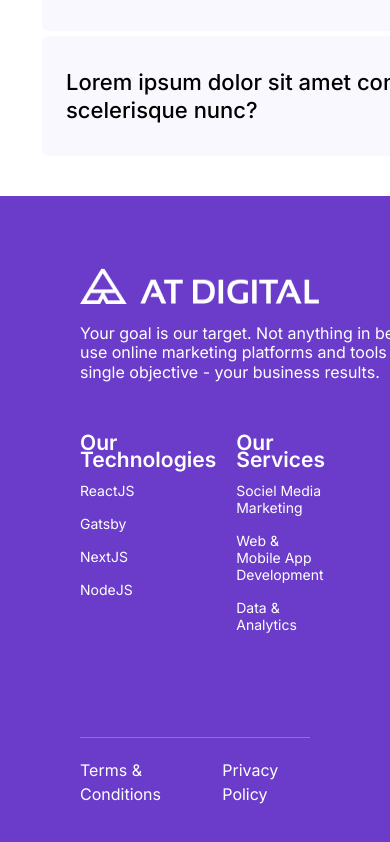
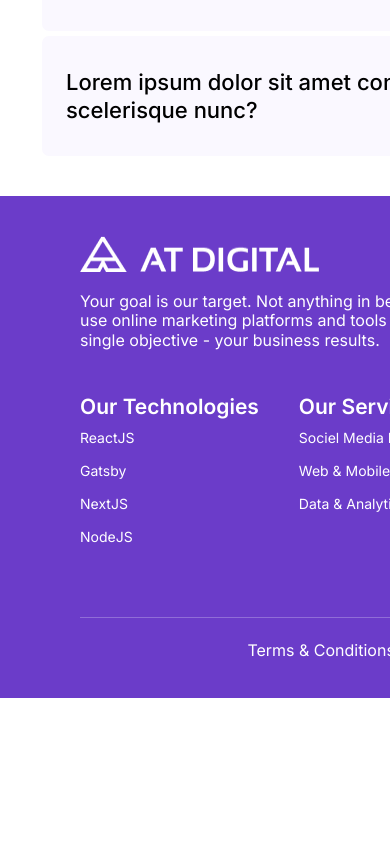
Before and after one commit to IT21307058/AT-Digital, a React (Create React App) app: page / in a window 390 px wide. Shown: the part 1848-2690 px from the top of the page. After the commit the page ends 2546 px from the top, so only its background shows below. Built offline with nearby package versions, Linux system fonts and the light colour scheme.

Commit message:
changed cmmited

```diff
--- a/src/components/Footer/Fotter.css
+++ b/src/components/Footer/Fotter.css
@@ -8,6 +8,7 @@
 
 .fotter{
     background-color: var(--primaryColor);
+    width: 1440px;
 }
 
 .sb__fotter{
@@ -72,7 +73,6 @@ a{
 .sb_fotter-below{
     display: flex;
     flex-direction: row;
-    /* justify-content: space-between; */
     justify-content: center;
     gap: 20px;
     margin-top: 0.2rem;
@@ -104,20 +104,33 @@ hr{
 }
 
 @media screen and (max-width: 1200px){
+
+    .fotter{
+        background-color: var(--primaryColor);
+        width: 1200px;
+    }
+
     .sb__fotter-links-alt{
         gap: 20px;
+    }
+
+    .sb__fotter-links{
+        gap: 112px;
     }
 
 }
 
 @media screen and (max-width: 768px) {
-    .sb__fotter-links div {
-        margin: 1rem 0;
-
+    .fotter{
+        width: 768px;
+    }
+    .sb__fotter-links-alt{
+        gap: 40px;
     }
 
     .sb__fotter-links{
         flex-direction: column;
+        gap: 60px;
     }
 
     .sb__fotter-below-links{
@@ -132,18 +145,17 @@ hr{
 }
 
 @media screen and (max-width: 375px) {
+    .fotter{
+        width: 375px;
+        padding: 40px 20px 20px 20px;
+    }
+
     .sb__fotter{
         padding: 0;
         /* margin: 0; */
     }
 
     .sb__fotter-links-div{
-        padding: 0px 20px;
-    }
-
-    .padding-t1{
-        height: Hug (141px);
-        width: Fixed (216px);
         padding: 0px 20px;
     }
 
@@ -154,16 +166,13 @@ hr{
     }
 
     .sb__fotter-links-div {
-        /* Remove fixed width and height */
         width: auto;
         height: auto;
     }
 
     .sb__fotter-links-alt {
-        /* Remove fixed width and height */
         width: auto;
         height: auto;
-        /* Add styles to center the content */
         display: flex;
         flex-direction: column;
         align-items: center;
@@ -171,7 +180,6 @@ hr{
     }
 
     .sb__fotter-below {
-        /* Adjust styles to center the content */
         display: flex;
         justify-content: center;
         align-items: center;
--- a/src/components/Footer/Fotter.js
+++ b/src/components/Footer/Fotter.js
@@ -46,13 +46,8 @@ const Fotter = () => {
 
                 <hr />
                 <div className='sb_fotter-below'>
-                    {/* <div className='sb__fotter-copyright'>
-                        <p>CodeInn. All right reserved</p>
-                    </div> */}
-                    {/* <div className='sb__fotter-below-links'> */}
                     <a href="/terms"><div><p className='text-link'>Terms & Conditions</p></div></a>
                     <a href="/terms"><div><p className='text-link'>Privacy Policy</p></div></a>
-                    {/* </div> */}
                 </div>
             </div>
         </div>
--- a/src/components/Header/Header.css
+++ b/src/components/Header/Header.css
@@ -148,7 +148,7 @@ header .nav-btn {
 
     .nav-btn{
         margin-bottom: 30px;
-        margin-left: -32px;
+        margin-left: -65.11px;
         color: var(--primaryColor);
     }
 
--- a/src/pages/Home/Home.css
+++ b/src/pages/Home/Home.css
@@ -333,6 +333,8 @@
         letter-spacing: 0.4px;
         color: #6B3CC9;
         margin-bottom: 20px;
+        margin-left: 20px;
+        margin-right: 20px;
 
     }
 
@@ -496,7 +498,7 @@
     .accordian-section {
         margin-left: 20px;
         margin-right: 21px;
-        margin-bottom: 20px;
+        margin-bottom: 15px;
         width: 334px;
     }
 
```
